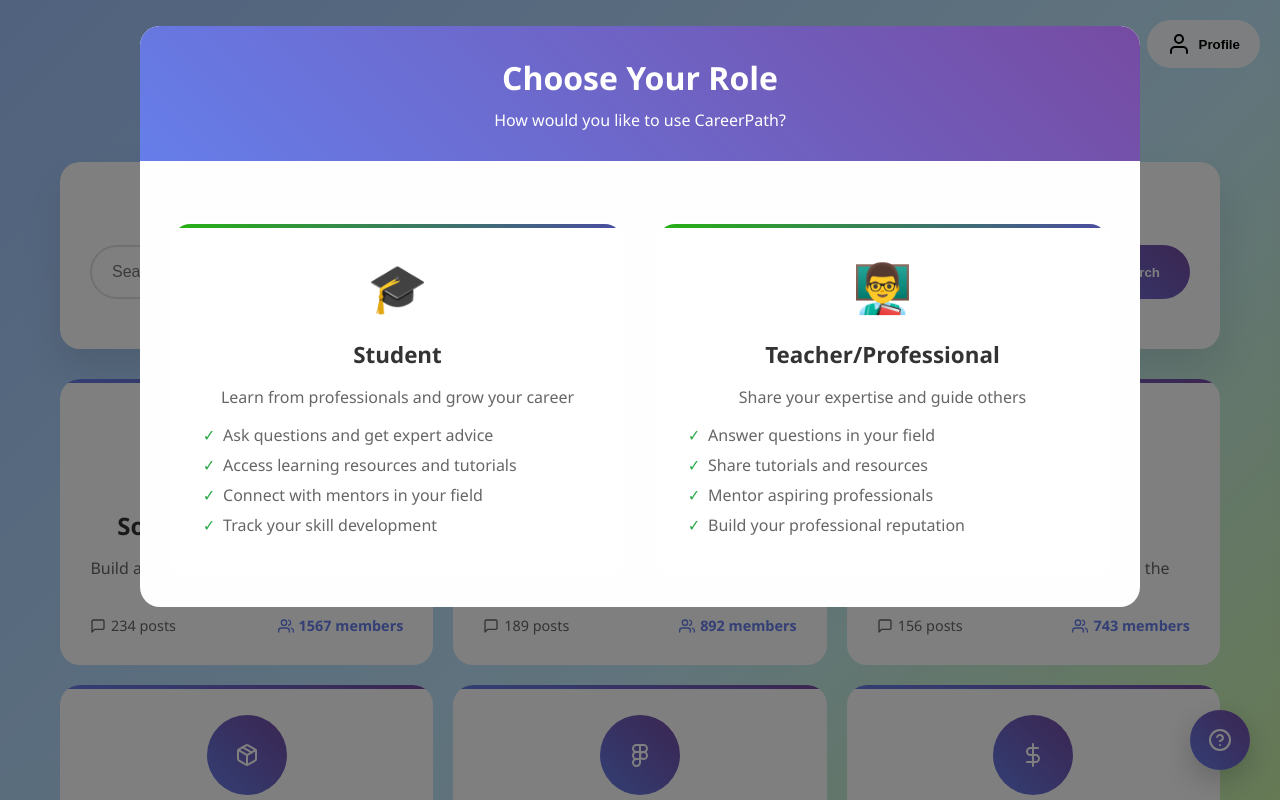
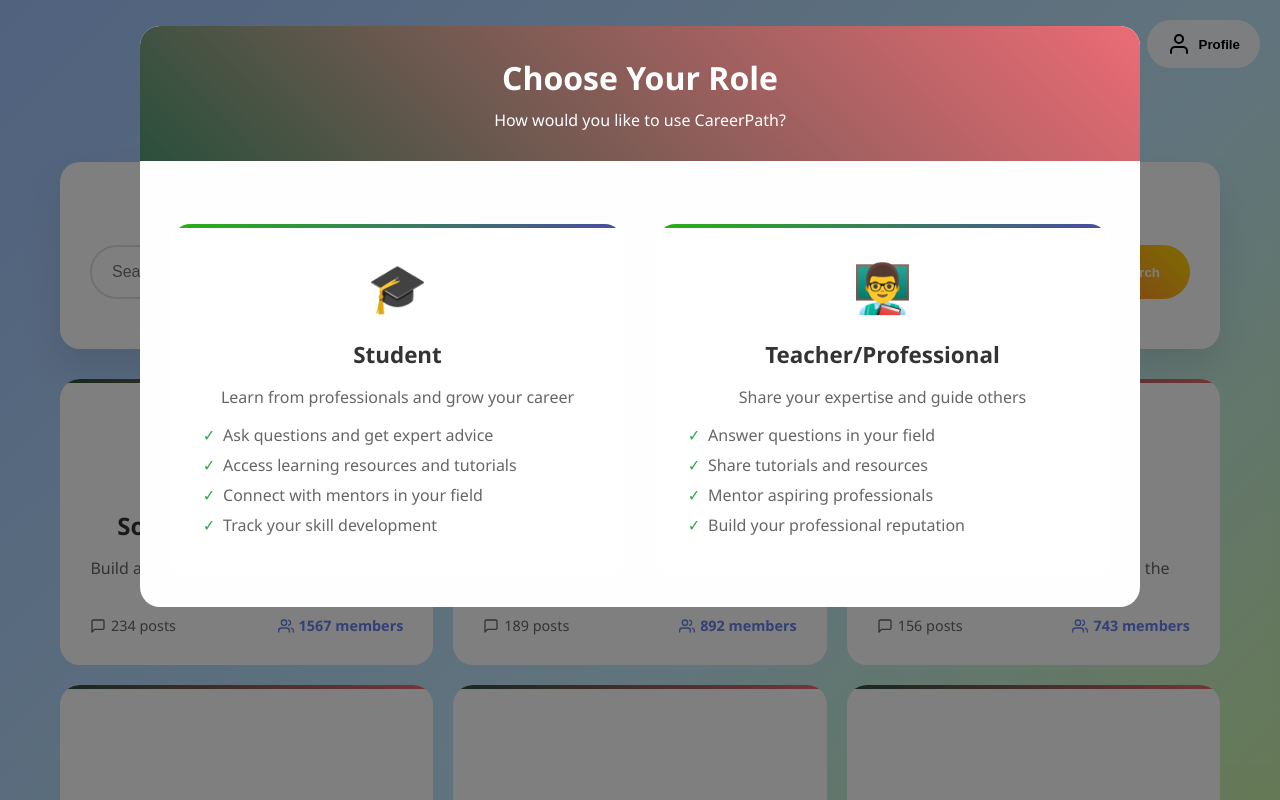
Before and after one commit to adityatb3/WorkApp, a plain HTML site: page index.html in a window 1280 px wide. Shown: the top 800 px of the page. Drawn offline with nearby package versions, Linux system fonts and the light colour scheme.

Commit message:
Updating colors

```diff
--- a/style.css
+++ b/style.css
@@ -59,7 +59,7 @@
     }
 
     .search-input:focus {
-      border-color: #667eea;
+      border-color: #32374f;
       transform: translateY(-2px);
       box-shadow: 0 10px 20px rgba(102, 126, 234, 0.1);
     }
@@ -77,7 +77,7 @@
     }
 
     .btn-primary {
-      background: linear-gradient(45deg, #667eea, #764ba2);
+      background: linear-gradient(45deg, #FF6B4A, #FFD700);
       color: white;
     }
 
@@ -121,7 +121,7 @@
       left: 0;
       right: 0;
       height: 4px;
-      background: linear-gradient(45deg, #667eea, #764ba2);
+      background: linear-gradient(45deg, #2a4f3b, #ec6b76);
     }
 
     .career-card:hover {
@@ -132,7 +132,7 @@
     .career-icon {
       width: 80px;
       height: 80px;
-      background: linear-gradient(45deg, #667eea, #764ba2);
+      background: linear-gradient(45deg, #FF6B4A);
       border-radius: 50%;
       display: flex;
       align-items: center;
@@ -195,7 +195,7 @@
     }
 
     .modal-header {
-      background: linear-gradient(45deg, #667eea, #764ba2);
+      background: linear-gradient(45deg, #2a4f3b, #ec6b76);
       color: white;
       padding: 30px;
       text-align: center;
@@ -241,7 +241,7 @@
     .tab.active {
       background: white;
       color: #667eea;
-      border-bottom: 3px solid #667eea;
+      border-bottom: 3px solid #0f1f12;
     }
 
     .tab:hover:not(.active) {
@@ -339,7 +339,7 @@
     }
 
     .stat:hover {
-      color: #667eea;
+      color: #737788;
     }
 
     .mentor-badge {
@@ -433,7 +433,7 @@
     .profile-avatar {
       width: 100px;
       height: 100px;
-      background: linear-gradient(45deg, #667eea, #764ba2);
+      background: linear-gradient(45deg, #ff0000, #764ba2);
       border-radius: 50%;
       display: flex;
       align-items: center;
@@ -456,28 +456,6 @@
       gap: 5px;
     }
 
-    .floating-help {
-      position: fixed;
-      bottom: 30px;
-      right: 30px;
-      width: 60px;
-      height: 60px;
-      background: linear-gradient(45deg, #667eea, #764ba2);
-      border-radius: 50%;
-      display: flex;
-      align-items: center;
-      justify-content: center;
-      color: white;
-      cursor: pointer;
-      box-shadow: 0 10px 30px rgba(0, 0, 0, 0.2);
-      transition: all 0.3s ease;
-      z-index: 100;
-    }
-
-    .floating-help:hover {
-      transform: scale(1.1);
-      box-shadow: 0 15px 40px rgba(0, 0, 0, 0.3);
-    }
 
     .role-card {
       background: white;
```
